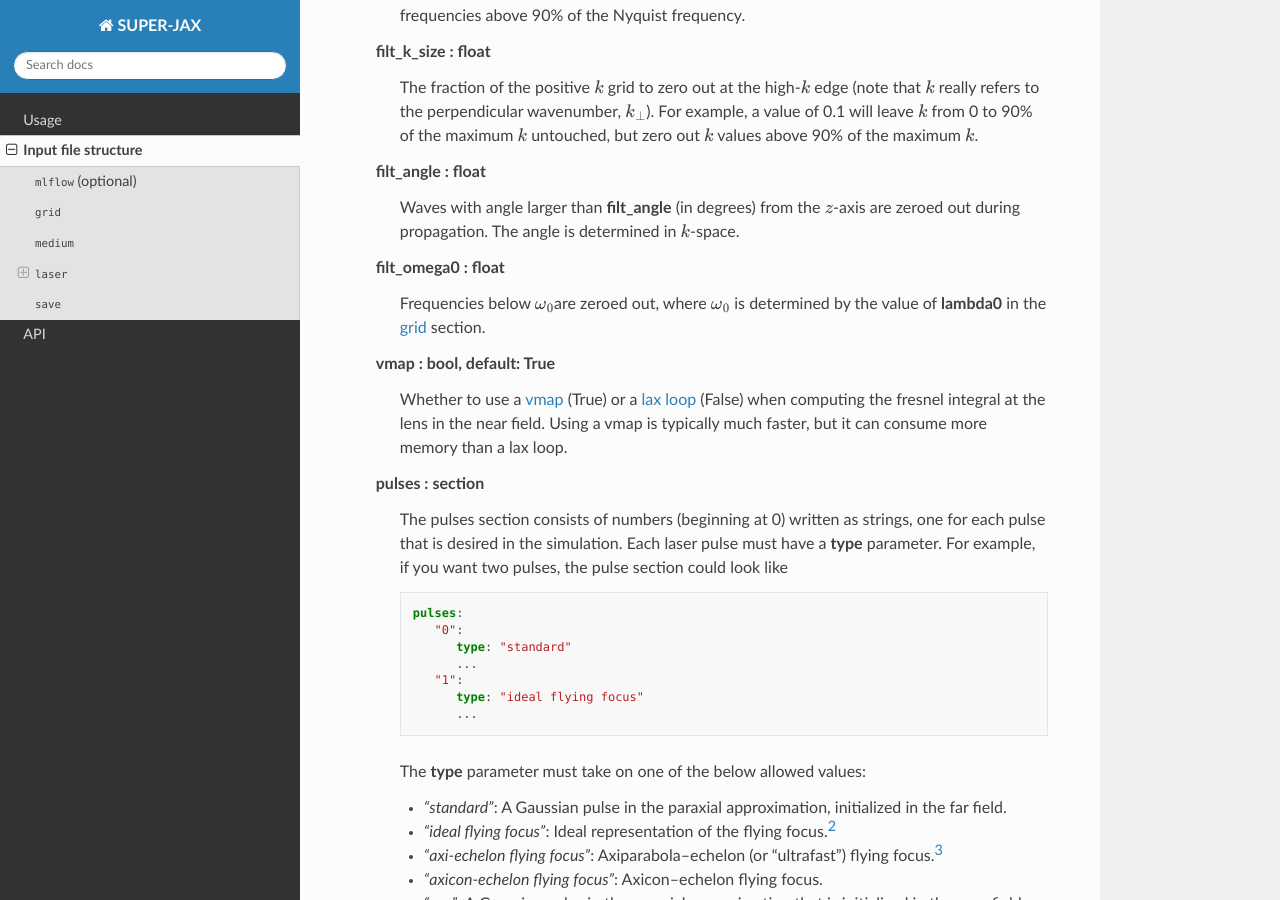
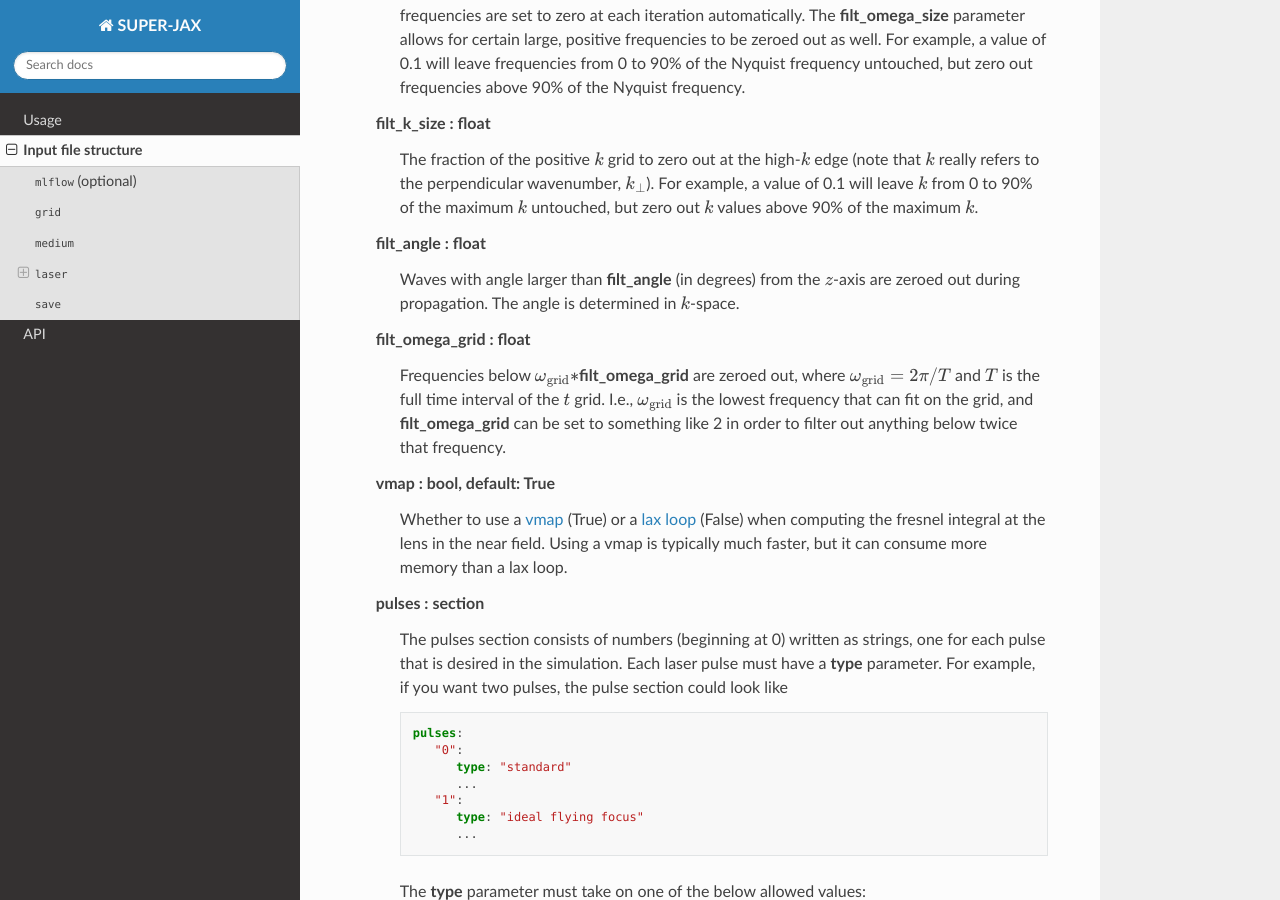
Before and after one commit to millerk123/super-jax-docs, a Sphinx documentation site: the page built from docs/source/input_file.rst, in a window 1280 px wide and 900 px high, scrolled down 3596 px. Built offline with Sphinx 7.4.7 and the Read the Docs theme 3.1.0, drawn with Linux system fonts in a browser that asks for light colours; some of the changed text lies outside the part shown.

Commit message:
Update documentation

```diff
--- a/docs/source/input_file.rst
+++ b/docs/source/input_file.rst
@@ -74,13 +74,16 @@ Available parameters: **vf**\ =\ *None*\ , **lambda0**\ , **tmin**\ , **tmax**\
 
 The medium section specifies the gas that any radiation will propagate through.
 
-Available parameters: **atomdensity**\ =\ *None*\ , **atom**\
+Available parameters: **atomdensity**\ =\ *None*\ , **atom**\ , **nu_ei**\ =\ *1.0e13*
 
    **atomdensity** : float, optional
       The density of atoms specified by the **atom** parameter.  If **atomdensity** is left unspecified, the density will be set to standard temperature and pressure for the given **atom**\ .
 
    **atom** : str
       The atom to use for the medium.  Currently accepted values are *"hydrogen"*\ , *"helium"*\ , and *"argon"*\ .
+
+   **nu_ei** : float, optional
+      The electron--ion collision frequency (s\ :math:`^{-1}`\ ).  The value of **nu_ei** defaults to 1.0e13.
 
 .. note::
 
@@ -91,7 +94,7 @@ Available parameters: **atomdensity**\ =\ *None*\ , **atom**\
 
 The laser section sets the physics to include for laser pulse propagation, spatial and temporal filters to use on the domain (crucial for stability), and any number of laser pulses to inject.
 
-Available parameters: **bound_nonlinearity**\ , **ionization**\ , **filt_t_size**\ , **filt_r_size**\ , **filt_omega_size**\ , **filt_k_size**\ , **filt_angle**\ , **filt_omega0**\ , **vmap**\ =\ *True*\ , **pulses**
+Available parameters: **bound_nonlinearity**\ , **ionization**\ , **filt_t_size**\ , **filt_r_size**\ , **filt_omega_size**\ , **filt_k_size**\ , **filt_angle**\ , **filt_omega_grid**\ , **vmap**\ =\ *True*\ , **pulses**
 
    **bound_nonlinearity** : bool
       Whether or not propagation includes the nonlinear response from bound electrons, i.e., the optical Kerr effect.  This term often leads to self-focusing of an intense laser pulse.  For more information, see Section 2.4.1 of the practitioner's guide.\ [1]_
@@ -114,8 +117,8 @@ Available parameters: **bound_nonlinearity**\ , **ionization**\ , **filt_t_size*
    **filt_angle** : float
       Waves with angle larger than **filt_angle** (in degrees) from the :math:`z`\ -axis are zeroed out during propagation.  The angle is determined in :math:`k`\ -space.
 
-   **filt_omega0** : float
-      Frequencies below :math:`\omega_0`\ are zeroed out, where :math:`\omega_0` is determined by the value of **lambda0** in the `grid`_ section.
+   **filt_omega_grid** : float
+      Frequencies below :math:`\omega_\mathrm{grid} *`\ **filt_omega_grid** are zeroed out, where :math:`\omega_\mathrm{grid} = 2\pi / T` and :math:`T` is the full time interval of the :math:`t` grid.  I.e., :math:`\omega_\mathrm{grid}` is the lowest frequency that can fit on the grid, and **filt_omega_grid** can be set to something like 2 in order to filter out anything below twice that frequency.
 
    **vmap** : bool, default: True
       Whether to use a `vmap <https://docs.jax.dev/en/latest/_autosummary/jax.vmap.html>`_ (True) or a `lax loop <https://docs.jax.dev/en/latest/_autosummary/jax.lax.map.html>`_ (False) when computing the fresnel integral at the lens in the near field.  Using a vmap is typically much faster, but it can consume more memory than a lax loop.
```
